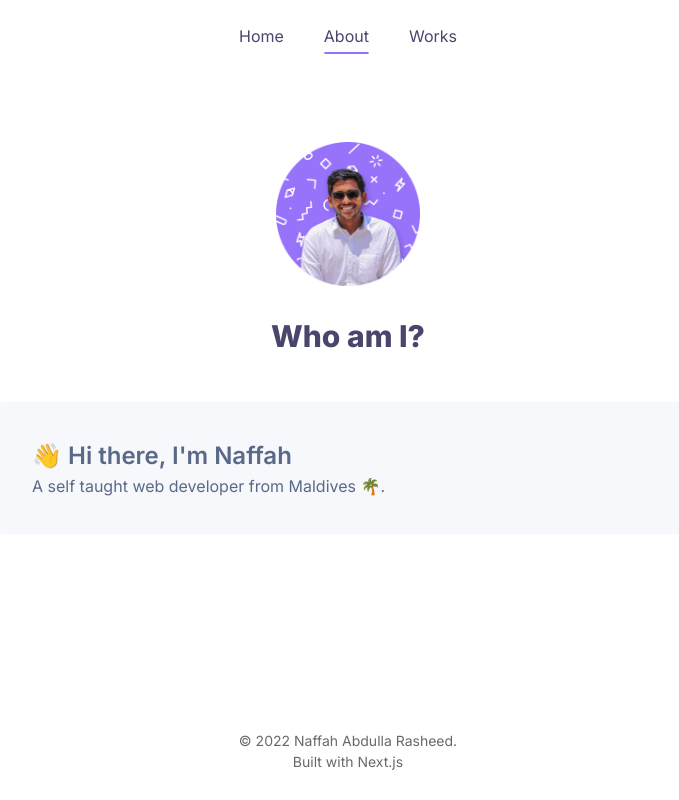
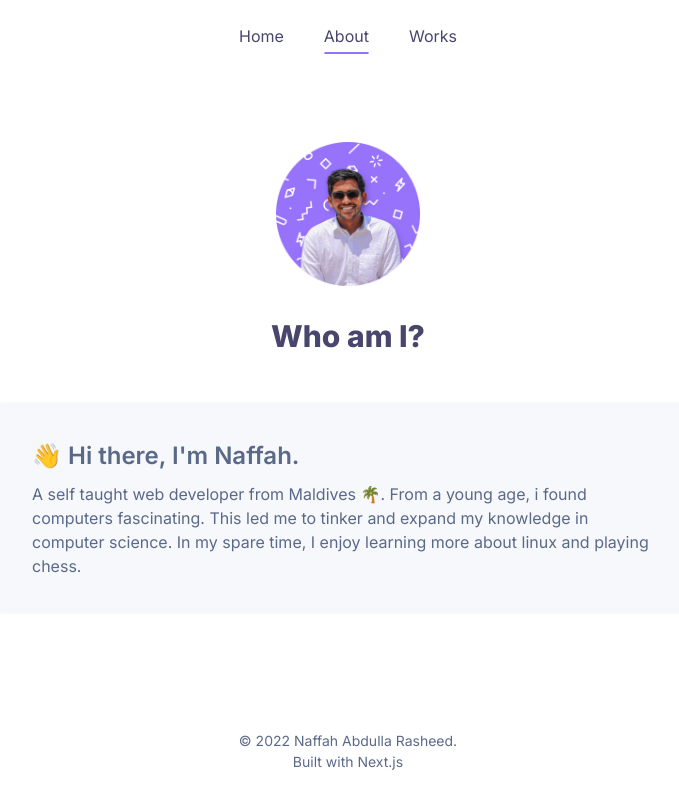
Before and after one commit to n4ff4h/naffah.me, a Next.js app: page /about in a window 1280 px wide. Shown: the whole page, without its empty margins (292-971 px from the left). Built offline with nearby package versions, Linux system fonts and the light colour scheme.

Commit message:
refactor: Add my interests in about page intro

```diff
--- a/components/footer.js
+++ b/components/footer.js
@@ -4,10 +4,10 @@ export default function Footer() {
   return (
     <Box as="footer">
       <Container pb={7}>
-        <Center fontSize="sm" color="#696969">
+        <Center fontSize="sm" color="#5b6988">
           © 2022 Naffah Abdulla Rasheed.
         </Center>
-        <Center fontSize="sm" color="#696969">
+        <Center fontSize="sm" color="#5b6988">
           Built with Next.js
         </Center>
       </Container>
--- a/pages/about.js
+++ b/pages/about.js
@@ -4,7 +4,7 @@ import MainLayout from "../components/layouts/main";
 export default function About() {
   return (
     <MainLayout>
-      <Flex h="full" py={12} mb="auto" direction="column">
+      <Flex minH="full" py={12} mb="auto" direction="column">
         <Flex justify="center" pt={6} pb={8}>
           <Image
             priority
@@ -22,11 +22,15 @@ export default function About() {
             fontSize={{ base: "xl", sm: "2xl" }}
             fontWeight="semibold"
             color="#5b6988"
+            pb={2}
           >
-            👋 Hi there, I&apos;m Naffah
+            👋 Hi there, I&apos;m Naffah.
           </Text>
           <Text fontSize={"md"} color="#5b6988">
-            A self taught web developer from Maldives 🌴.
+            A self taught web developer from Maldives 🌴. From a young age, i
+            found computers fascinating. This led me to tinker and expand my
+            knowledge in computer science. In my spare time, I enjoy learning
+            more about linux and playing chess.
           </Text>
         </Box>
       </Flex>
--- a/pages/works.js
+++ b/pages/works.js
@@ -4,7 +4,7 @@ import MainLayout from "../components/layouts/main";
 export default function Works() {
   return (
     <MainLayout>
-      <Flex h="full" py={12} mb="auto"></Flex>
+      <Flex minH="full" py={12} mb="auto"></Flex>
     </MainLayout>
   );
 }
```
